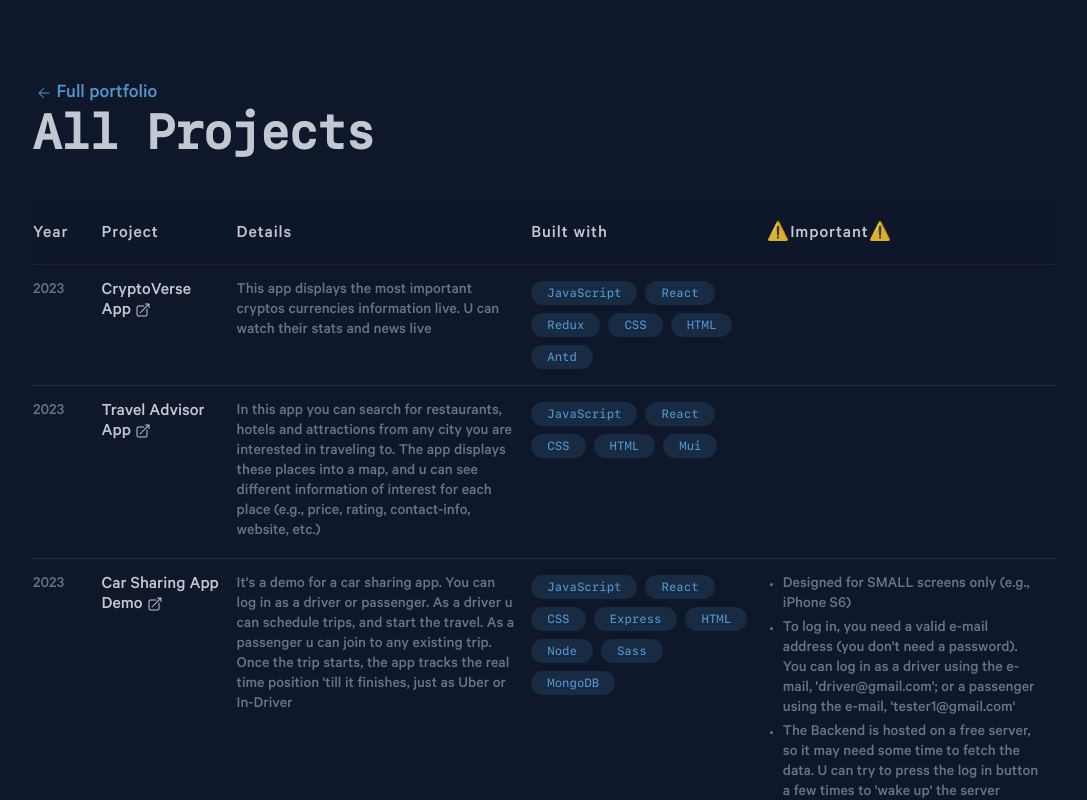
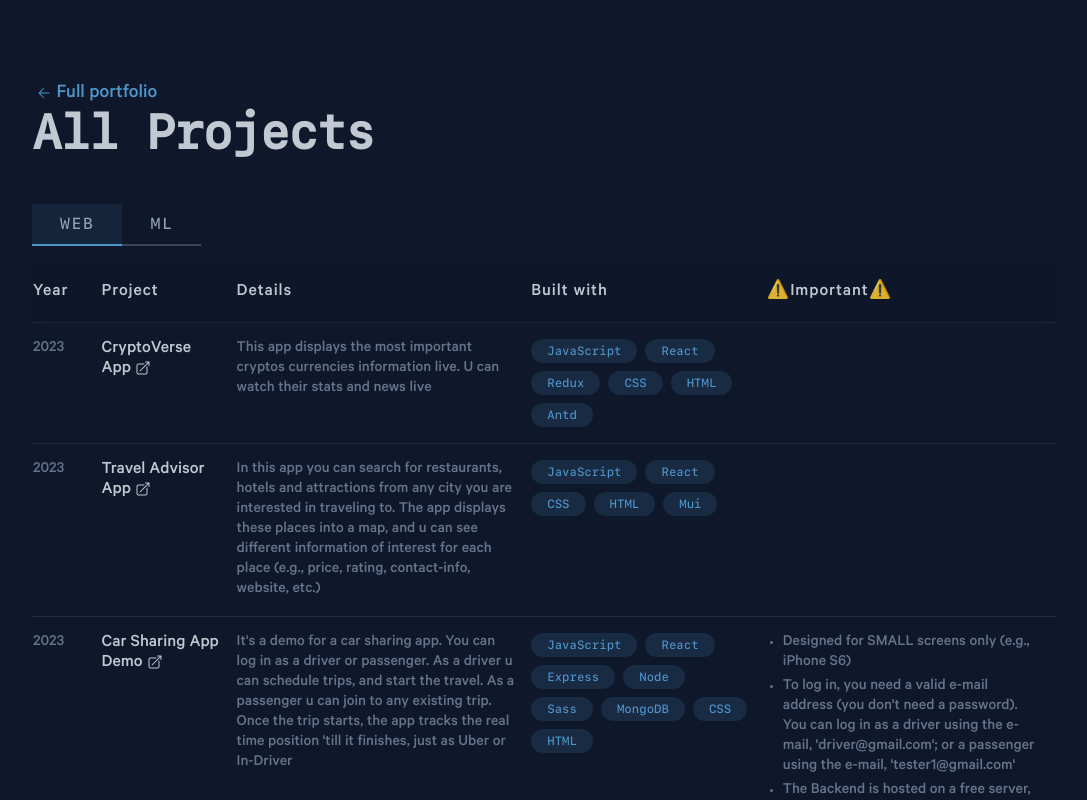
Before and after one commit to PuentesDeByte/00_portfolio_byteBridges, a React (Vite) app: page /projects in a window 1280 px wide. Shown: the top 800 px of the page, without its empty margins (96-1183 px from the left). Built offline with nearby package versions, Linux system fonts and the light colour scheme.

Commit message:
projects page fitted for both categories

```diff
--- /dev/null
+++ b/src/containers/ProjectSelector.jsx
@@ -0,0 +1,42 @@
+// import { useEffect } from "react"
+
+const ProjectSelector = ({ projectsCategories, setProjectsCategories, isProjectsPage }) => {
+
+  const handleCategoriesSelector = (e) => {
+    const clickedLi = e.target.id.split(`/`)[1]
+
+    //evito que al darle click al mismo, se setee de nuevo
+
+    if (projectsCategories[clickedLi].active == false) {
+
+      setProjectsCategories(prev => (
+        prev.map((categorieObj, id) => {
+          categorieObj.active = id == clickedLi ? true : false
+          return categorieObj
+        }) // al estao anterior, pongo en active al que di click
+      ))
+
+    }
+
+  }
+
+  return (
+    <div className="projects-selector h-fit mt-12">
+      <ul className={`gl-txt-main-font h-fit flex flex-row ${isProjectsPage ? '' : 'md:flex-col'} `}>
+        {
+          projectsCategories.map((categorieObj, id) => (
+            <li
+              className={` border-b-2 ${isProjectsPage ? '' : 'md:border-l-2 md:border-b-0'}
+                  py-2 px-7 w-fit text-slate-400 tracking-widest  ${projectsCategories[id].active ? 'border-[#4F96CC] bg-[#4F96CC]/10' : 'border-white/20'} transition duration-300`}
+              key={id}
+              id={`li-selector/${id}`}
+              onClick={handleCategoriesSelector}
+            >{categorieObj.categorie.toUpperCase()}</li>
+          ))
+        }
+      </ul>
+    </div>
+  )
+}
+
+export default ProjectSelector
--- a/src/containers/Projects.jsx
+++ b/src/containers/Projects.jsx
@@ -6,6 +6,7 @@ import { Link } from "react-router-dom";
 
 import { FolderPlusIcon } from "@heroicons/react/24/solid";
 import { FolderOpenIcon } from "@heroicons/react/24/solid";
+import ProjectSelector from "./ProjectSelector";
 
 
 // import as from '../assets/projects/web/01_web.png'
@@ -41,7 +42,7 @@ const Projects = () => {
 
       <div className="projects-content flex justify-between w-full flex-col md:flex-row">
 
-        <div className="projects-selector h-fit">
+        {/* <div className="projects-selector h-fit">
           <ul className="gl-txt-main-font h-fit flex flex-row md:flex-col">
             {
               projectsCategories.map((categorieObj, id) => (
@@ -55,7 +56,10 @@ const Projects = () => {
               ))
             }
           </ul>
-        </div>
+        </div> */}
+
+        <ProjectSelector projectsCategories={projectsCategories} handleCategoriesSelector={handleCategoriesSelector} />
+
         <div className="projects-cards-container flex flex-col gap-y-4 md:w-[70vw] lg:w-[55vw] max-w-3xl">
           {
             starredProjectsWeb.map((project, id) => (
@@ -66,11 +70,11 @@ const Projects = () => {
 
           <Link to={'projects'} className="hover:text-[#e2e8f0]" >
             <p
-              className={`text-base gl-txt-main-font`}
+              className={`text-lg gl-txt-main-font`}
               onMouseEnter={handleOnLinkClick}
               onMouseLeave={handleOnLinkClick}
             >
-              <span className={`${idleTransition ? 'no-underline' : 'underline'} decoration-[#4F96CC] underline-offset-4`}>View Projects Archive</span> <span className={`relative ${idleTransition ? '' : 'text-[#4F96CC]'} `}>
+              <span className={`${idleTransition ? 'no-underline' : 'underline'} decoration-[#4F96CC] underline-offset-4`}>View Projects Archive...</span> <span className={`relative ${idleTransition ? '' : 'text-[#4F96CC]'} `}>
                 <FolderPlusIcon className={`ml-1 h-5 w-auto inline transition duration-500 ease-in-out transform ${idleTransition ? '' : childIconTransition}`} />
                 <FolderOpenIcon className={`ml-1 h-5 w-auto inline absolute top-0 left-0 transition duration-[0.8s] ease-in-out transform ${idleTransition ? childIconTransition : ''}`} />
               </span>
--- a/src/containers/ProjectsTable.jsx
+++ b/src/containers/ProjectsTable.jsx
@@ -9,17 +9,8 @@ const ProjectsTable = ({ projectsData }) => {
   const projectsColsHideOnMd = ['details']
   const projectsColsHideOnXsm = ['important']
 
-
-  // console.log(Object.keys(projectsData[0]));
-
-  // const projectTechnologiesSorted = (projectTechnologies) => {
-  //   //saco technologies en el formato necesario y soteto
-  //   const projectSkills = technologies.filter(technologie => projectTechnologies.technologies.includes(technologie.name))
-  //   return sortJSONByCategorieAndString(projectSkills, 'priority', 'name')
-  // }
-
   return (
-    <table className="w-full mt-12">
+    <table className="w-full mt-2">
       <thead className="sticky top-0 z-10 bg-slate-900/75 backdrop-blur">
         <tr className="border-b-[1px] border-slate-300/10">
           {
--- a/src/data/index.js
+++ b/src/data/index.js
@@ -71,11 +71,11 @@ export const technologies = [
   },
   {
     name: 'hTML',
-    priority:2,
+    priority:4,
   },
   {
     name: 'cSS',
-    priority:2,
+    priority:4,
   },
   {
     name: 'sass',
@@ -338,9 +338,6 @@ export const projectsWeb = [
 
 export const projectsMl = [
 
-
-
-
   {
     categorie: "ml",
     name: "perovskite microstructure prediction",
--- a/src/pages/ProjectsPage.jsx
+++ b/src/pages/ProjectsPage.jsx
@@ -1,14 +1,49 @@
 
+import { useEffect, useState } from "react"
 import ProjectsPageTitle from "../containers/ProjectsPageTitle"
 import ProjectsTable from "../containers/ProjectsTable"
-import { projectsWeb } from "../data"
+import { projectsMl, projectsWeb } from "../data"
+import ProjectSelector from "../containers/ProjectSelector"
 
 const ProjectsPage = () => {
+
+  //estado para el selector
+  const [projectsCategories, setProjectsCategories] = useState([{ categorie: 'web', active: true }, { categorie: 'ml', active: false }])
+
+  //data total
+  const projectsData = projectsWeb.concat(projectsMl)
+
+  //estados para cambiar data
+  const [projects, setProjects] = useState(projectsWeb)
+
+  const [projectsToDisplay, setProjectsToDisplay] = useState(projects)
+
+
+  useEffect(() => {
+    const categorieFiltered = projectsCategories.find(projectsCategorie => projectsCategorie.active)
+    setProjects(
+      projectsData.filter(project => project.categorie == categorieFiltered.categorie)
+    )
+  }, [projectsCategories])
+
+  useEffect(() => {
+
+    //un estado/efecto adicional, para optimizar rendeering.
+    //fatal ria optinizar que no re rendice, si
+    setProjectsToDisplay(projects)
+
+  }, [projects])
+
 
   return (
     <section className="projects-page w-full py-20">
       <ProjectsPageTitle />
-      <ProjectsTable projectsData={projectsWeb} />
+
+      <ProjectSelector projectsCategories={projectsCategories} isProjectsPage={true}
+        setProjectsCategories={setProjectsCategories}
+      />
+
+      <ProjectsTable projectsData={projectsToDisplay} />
     </section>
 
   )
```
